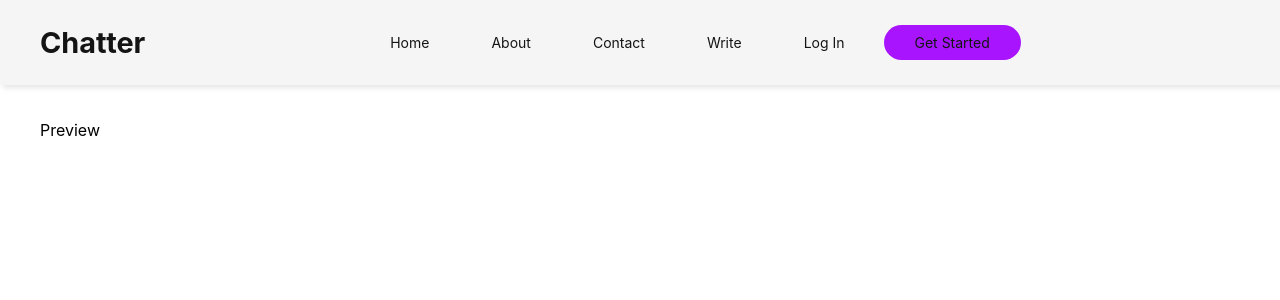
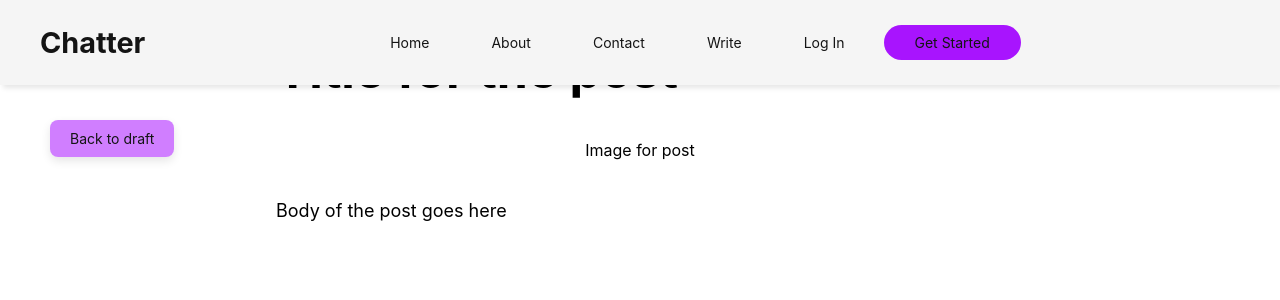
Before and after one commit to Confinesofgrace/chatter_clean_blog, a React (Vite) app: page /previewpost in a window 1280 px wide. Shown: the top 300 px of the page. Built offline with nearby package versions, Linux system fonts and the light colour scheme.

Commit message:
Preview post

```diff
--- a/src/App.jsx
+++ b/src/App.jsx
@@ -15,9 +15,7 @@ import CreateNewPost from "./Pages/CreateNewPost/CreateNewPost";
 import Settings from "./Pages/LoggedIn/Settings/Settings";
 import DefaultUserFeed from "./Pages/LoggedIn/UserFeed/DefaultUserFeed";
 import Interests from "./Components/Interests/Interests";
-import PreviewPost from "./Pages/CreateNewPost/PreviewPost";
-
-
+import PreviewPost from "./Pages/LoggedIn/PreviewPost";
 
 
 function App() {
--- a/src/Pages/CreateNewPost/CreateNewPost.jsx
+++ b/src/Pages/CreateNewPost/CreateNewPost.jsx
@@ -1,14 +1,22 @@
-import React, { useState } from 'react';
+import React, { useState, useEffect } from 'react';
 import { IoAddOutline } from 'react-icons/io5';
 import './CreateNewPost.css';
-import { useNavigate } from 'react-router-dom';
+import { useNavigate, useLocation } from 'react-router-dom';
 
 function CreateNewPost() {
-    const [title, setTitle] = useState('');
-    const [content, setContent] = useState('');
-    const [image, setImage] = useState(null);
+    const location = useLocation();
+    const navigate = useNavigate();
+
+    const [title, setTitle] = useState(location.state?.title || '');
+    const [content, setContent] = useState(location.state?.content || '');
+    const [image, setImage] = useState(location.state?.image || null);
     const [wordCount, setWordCount] = useState(0);
-    const navigate = useNavigate();
+
+    useEffect(() => {
+        if (content) {
+            setWordCount(content.split(' ').filter(word => word !== '').length);
+        }
+    }, [content]);
 
     const handleTitleChange = (e) => {
         setTitle(e.target.value);
@@ -26,11 +34,10 @@ function CreateNewPost() {
     };
 
     const handlePreview = () => {
-        navigate('/previewpost ', { state: { title, content, image } });
+        navigate('/loggedin/previewpost', { state: { title, content, image } });
     };
 
     const handlePublish = () => {
-
         console.log("Publish clicked");
     };
 
@@ -64,8 +71,6 @@ function CreateNewPost() {
                             <label htmlFor="imageInput" style={{display:'flex', alignItems:'center'}}>
                                 <div style={{ backgroundColor: 'whitesmoke', margin: '10px 0px', padding: '10px', width: '40px', height: '40px', cursor: 'pointer', borderRadius:'6px' }}>
                                     <IoAddOutline size={20} style={{ cursor: 'pointer' }} />
-
-
                                 </div>
                                 <p style={{marginLeft:'10px', fontSize:'14px', cursor:'pointer'}}>Insert post image</p>
                             </label>
--- a/src/Pages/CreateNewPost/PreviewPost.jsx
+++ /dev/null
@@ -1,9 +0,0 @@
-function PreviewPost () {
-    return (
-        <div id="previewpost-frame" style={{padding:'120px 40px'}}>
-            Preview
-        </div>
-    )
-};
-
-export default PreviewPost;
--- a/src/Pages/LoggedIn/LoggedIn.jsx
+++ b/src/Pages/LoggedIn/LoggedIn.jsx
@@ -2,7 +2,7 @@ import { Routes, Route } from 'react-router-dom';
 import './LoggedIn.css';
 import DefaultUserFeed from './UserFeed/DefaultUserFeed';
 import Settings from './Settings/Settings';
-import PreviewPost from '../CreateNewPost/PreviewPost';
+import PreviewPost from './PreviewPost';
 
 function LoggedIn() {
   return (
--- /dev/null
+++ b/src/Pages/LoggedIn/PreviewPost.jsx
@@ -0,0 +1,60 @@
+import { NavLink, useLocation } from "react-router-dom";
+
+function PreviewPost () {
+
+    const location = useLocation();
+    const { title, content, image } = location.state || {};
+
+
+    return (
+        <div id="previewpost-frame" style={{display:'flex', flexDirection:'column',alignItems:'center'}}>
+
+            <div style={{display:'flex', alignItems:'center', gap:'10px'}}>
+                <p>
+                    Preview
+                </p>
+                <NavLink to='/createnewpost'state={{ title, content, image }}>
+                    <div id='finish-post-btn'
+                        style=
+                        {{
+                            position:'absolute',
+                            top:'120px',
+                            left: '40px',
+                            padding: '10px 20px',
+                            borderRadius: '8px',
+                            boxShadow: '0px 4px 10px rgba(0, 0, 0, 0.1)',
+                            cursor: 'pointer',
+                            zIndex: 1000
+                        }}
+
+                    ><p>Back to draft</p></div>
+                </NavLink>
+
+            </div>
+
+
+            <div id="title-preview" style={{ width:'60%', padding:'20px',}}>
+                <h2 style={{fontSize:'50px'}}>{title || 'Title for the post'}</h2>
+            </div>
+
+            <div id="image-preview" style={{width:'60%', display:'flex', justifyContent:'center', padding:'20px',}}>
+            {image ? (
+                    <img src={image} alt="Post" style={{ maxWidth: '100%', maxHeight: '400px' }} />
+                ) : (
+                    <p>Image for post</p>
+                )}
+
+            </div>
+
+            <div id="body-preview" style={{ width:'60%', padding:'20px',}}>
+                <p style={{fontSize:'18px'}}>{content || 'Body of the post goes here'}</p>
+
+            </div>
+
+
+
+        </div>
+    )
+};
+
+export default PreviewPost;
```
